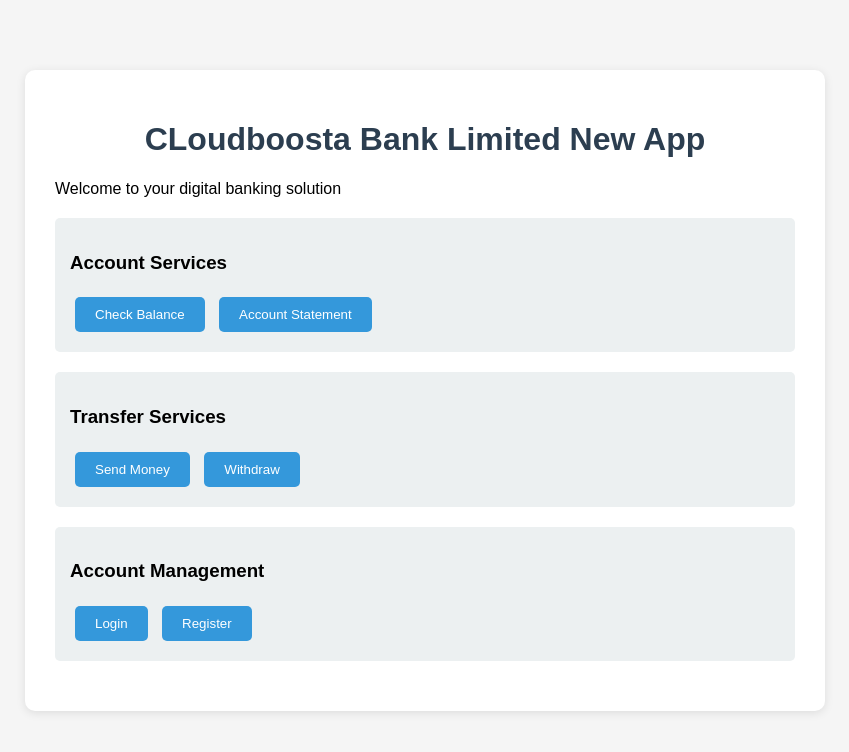
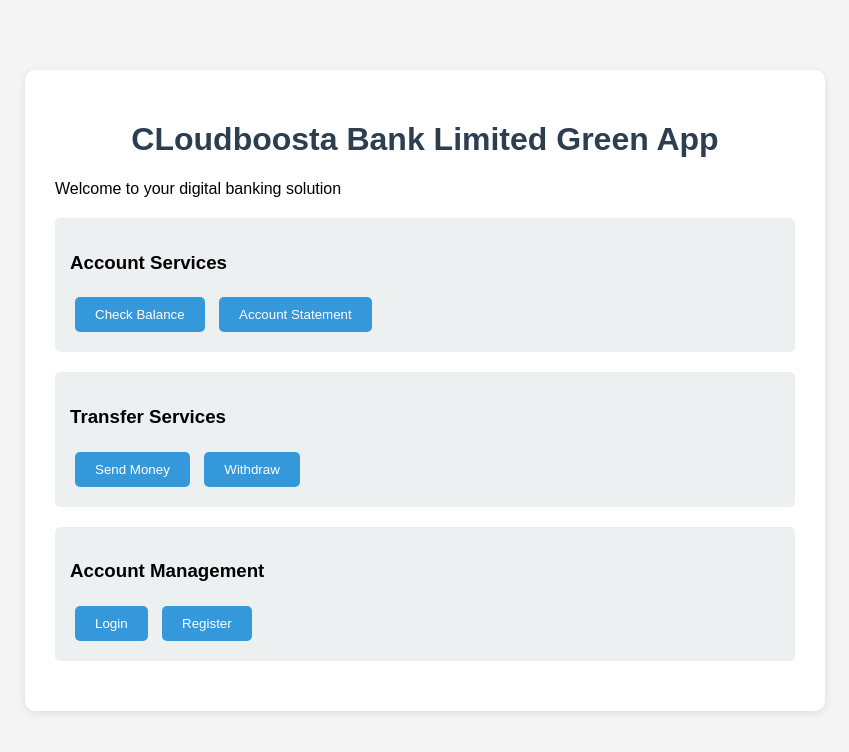
Before and after one commit to kessy06/blue-green-deployment-with-CI-CD-pipeline, a website: page index.html in a window 1280 px wide. Shown: the whole page, without its empty margins (215-1064 px from the left). Drawn offline with Linux system fonts and the light colour scheme.

Commit message:
Test blue-green deployement with uodated version

```diff
--- a/index.html
+++ b/index.html
@@ -45,7 +45,7 @@
 </head>
 <body>
     <div class="container">
-        <h1>CLoudboosta Bank Limited New App</h1>
+        <h1>CLoudboosta Bank Limited Green App</h1>
         <p>Welcome to your digital banking solution</p>
 
         <div class="feature">
```
